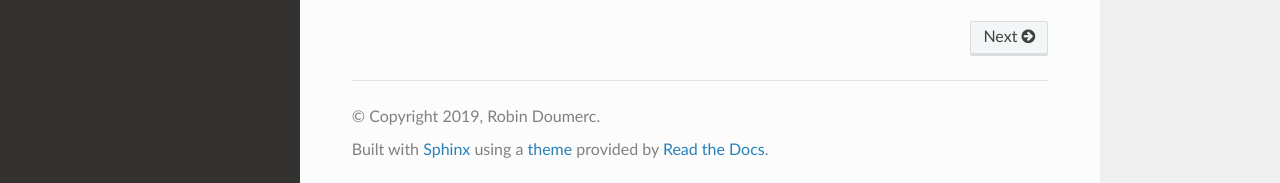
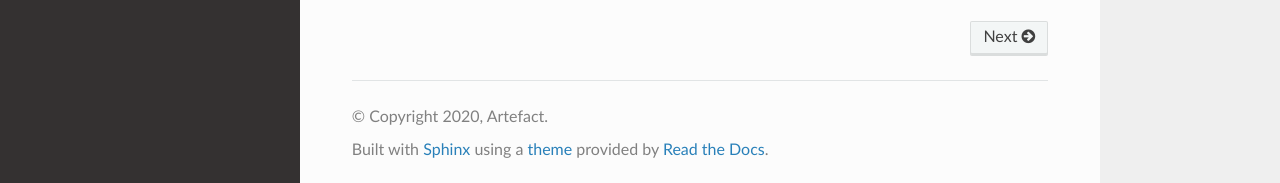
Before and after one commit to artefactory/NLPretext, a Sphinx documentation site: the page built from docs/index.rst, in a window 1280 px wide and 900 px high, scrolled down 1442 px. Shown: the part 714-897 px from the top of the window. Built offline with Sphinx 7.4.7 and the Read the Docs theme 2.0.0, drawn with Linux system fonts in a browser that asks for light colours; formulas are drawn with MathJax 3.

Commit message:
renamed author

```diff
--- a/docs/conf.py
+++ b/docs/conf.py
@@ -37,8 +37,8 @@ sys.path.insert(0, os.path.abspath('../'))
 # -- Project information -----------------------------------------------------
 
 project = 'Nautilus_nlp'
-copyright = '2019, Robin Doumerc'
-author = 'Robin Doumerc'
+copyright = '2020, Artefact'
+author = 'Artefact'
 
 # The short X.Y version
 version = '0.1.0'
```
